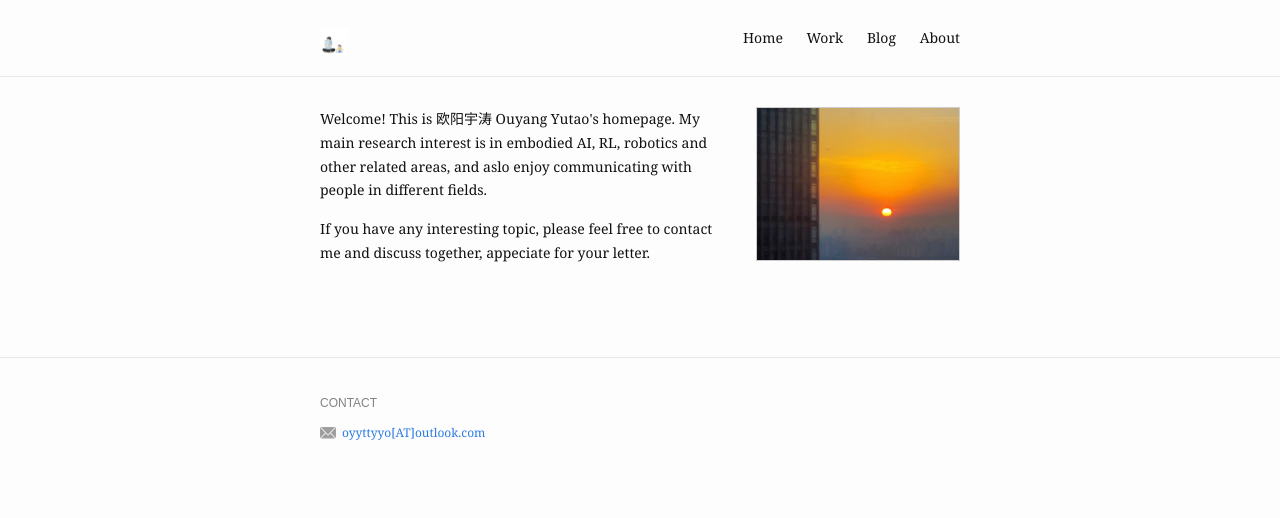
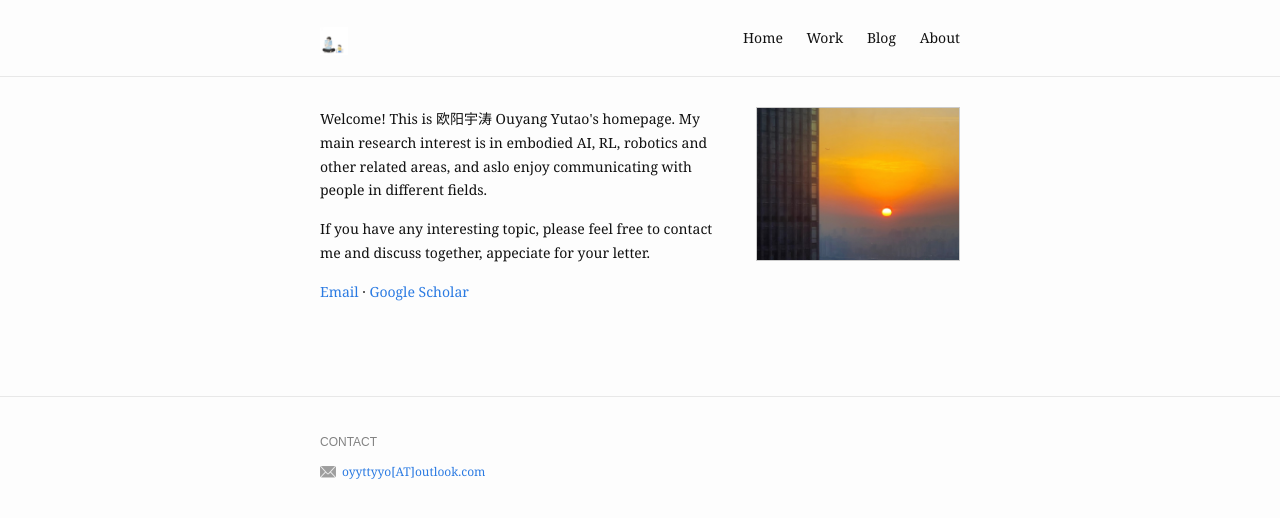
Before and after one commit to shihusi/shihusi.github.io, a Jekyll site: the page built from index.md, in a window 1280 px wide. Shown: the top 518 px of the page. Built offline with Jekyll 4.4.1, drawn with Linux system fonts in a browser that asks for light colours.

Commit message:
[doc] add google scholar

```diff
--- a/index.md
+++ b/index.md
@@ -14,6 +14,12 @@ profile_picture:
     If you have any interesting topic, please feel free to contact me and discuss together, appeciate for your letter.
 </p>
 
+<p class="profile-links">
+  <a href="mailto:oyyttyyo@outlook.com">Email</a>
+  <span aria-hidden="true">&middot;</span>
+  <a href="https://scholar.google.com/citations?user=e8LSJ_4AAAAJ&amp;hl=zh-CN&amp;oi=ao" target="_blank" rel="noopener noreferrer">Google Scholar</a>
+</p>
+
 <!-- <p>
   You can find the source code and the instructions on <a href="https://github.com/eliottvincent/bay">GitHub</a>.
 </p> -->
```
